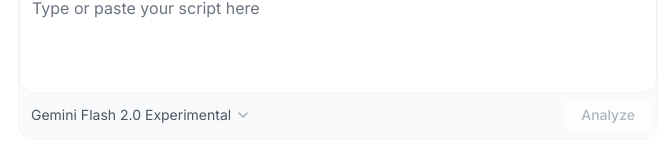
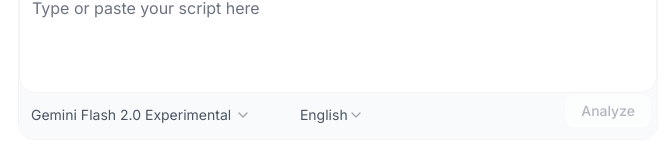
Before and after one commit to adshine/script-auditor, a Next.js app: page / in a window 1280 px wide. Shown: the part 361-522 px from the top of the page, without its empty margins (302-968 px from the left). Built offline with nearby package versions, Linux system fonts and the light colour scheme.

Commit message:
Add LanguageSelector to HomePage for enhanced script analysis

```diff
--- a/src/app/page.tsx
+++ b/src/app/page.tsx
@@ -10,6 +10,8 @@ import { ModelSelector } from '@/components/features/script-analysis/model-selec
 import { availableModels } from '@/lib/models';
 import { toast } from 'sonner';
 import type { ScriptAnalysis } from '@/lib/api';
+import { LanguageSelector } from '@/components/features/script-analysis/language-selector';
+import { SUPPORTED_LANGUAGES, type SupportedLanguage } from '@/lib/constants';
 
 const getGreeting = () => {
   const hour = new Date().getHours();
@@ -112,6 +114,7 @@ const HomePage = () => {
   const [greeting, setGreeting] = useState('Welcome');
   const [script, setScript] = useState('');
   const [isAnalyzing, setIsAnalyzing] = useState(false);
+  const [selectedLanguage, setSelectedLanguage] = useState<SupportedLanguage>(SUPPORTED_LANGUAGES[0].id);
 
   // Sort models by context window size and select the first one
   const sortedModels = [...availableModels].sort((a, b) => b.contextWindow - a.contextWindow);
@@ -186,11 +189,15 @@ const HomePage = () => {
             className="w-full max-h-[200px] p-3 pb-12 text-base rounded-2xl bg-white border border-gray-100 resize-none focus:outline-none placeholder:text-gray-500"
           />
 
-          <div className="w-full bg-gray-50 px-[12px] py-[4px] pr-[6px] flex items-center justify-between gap-4 -mt-5 pt-4">
-            <div className="flex-1">
+          <div className="w-full bg-gray-50 px-[12px] py-[4px] pr-[6px] flex items-between justify-between gap-4 -mt-5 pt-4">
+            <div className="flex gap-2">
               <ModelSelector
                 selectedModel={selectedModel}
                 onModelChange={setSelectedModel}
+              />
+              <LanguageSelector
+                selectedLanguage={selectedLanguage}
+                onLanguageChange={setSelectedLanguage}
               />
             </div>
 
--- /dev/null
+++ b/src/components/features/script-analysis/language-selector.tsx
@@ -0,0 +1,43 @@
+import {
+  Select,
+  SelectContent,
+  SelectGroup,
+  SelectItem,
+  SelectTrigger,
+  SelectValue,
+} from "@/components/ui/select";
+import { SUPPORTED_LANGUAGES, type SupportedLanguage } from "@/lib/constants";
+
+interface LanguageSelectorProps {
+  selectedLanguage: SupportedLanguage;
+  onLanguageChange: (languageId: SupportedLanguage) => void;
+}
+
+export function LanguageSelector({
+  selectedLanguage,
+  onLanguageChange,
+}: LanguageSelectorProps) {
+  const selectedLang = SUPPORTED_LANGUAGES.find(lang => lang.id === selectedLanguage);
+
+  return (
+    <Select value={selectedLanguage} onValueChange={onLanguageChange}>
+      <SelectTrigger className="w-[140px] text-sm bg-transparent hover:bg-transparent focus:ring-0 focus:ring-offset-0 border-none text-gray-600 !p-0 !justify-start [&>svg]:h-4 [&>svg]:w-4 [&>svg]:opacity-50">
+        <SelectValue placeholder="Select language" className="m-0">
+          {selectedLang?.name}
+        </SelectValue>
+      </SelectTrigger>
+      <SelectContent className="w-[220px]">
+        {SUPPORTED_LANGUAGES.map((language) => (
+          <SelectGroup key={language.id}>
+            <SelectItem value={language.id} className="relative py-3 px-4">
+              <div className="flex items-center gap-2 pl-6">
+                <span className="font-medium text-sm">{language.name}</span>
+                <span className="text-sm text-gray-500">{language.nativeName}</span>
+              </div>
+            </SelectItem>
+          </SelectGroup>
+        ))}
+      </SelectContent>
+    </Select>
+  );
+}
--- /dev/null
+++ b/src/lib/constants.ts
@@ -0,0 +1,9 @@
+export const SUPPORTED_LANGUAGES = [
+  { id: 'en', name: 'English', nativeName: 'English' },
+  { id: 'zh', name: 'Chinese', nativeName: '中文' },
+  { id: 'id', name: 'Indonesian', nativeName: 'Bahasa Indonesia' },
+  { id: 'hi', name: 'Hindi', nativeName: 'हिन्दी' },
+  { id: 'es', name: 'Spanish', nativeName: 'Español' },
+] as const;
+
+export type SupportedLanguage = typeof SUPPORTED_LANGUAGES[number]['id'];
```
